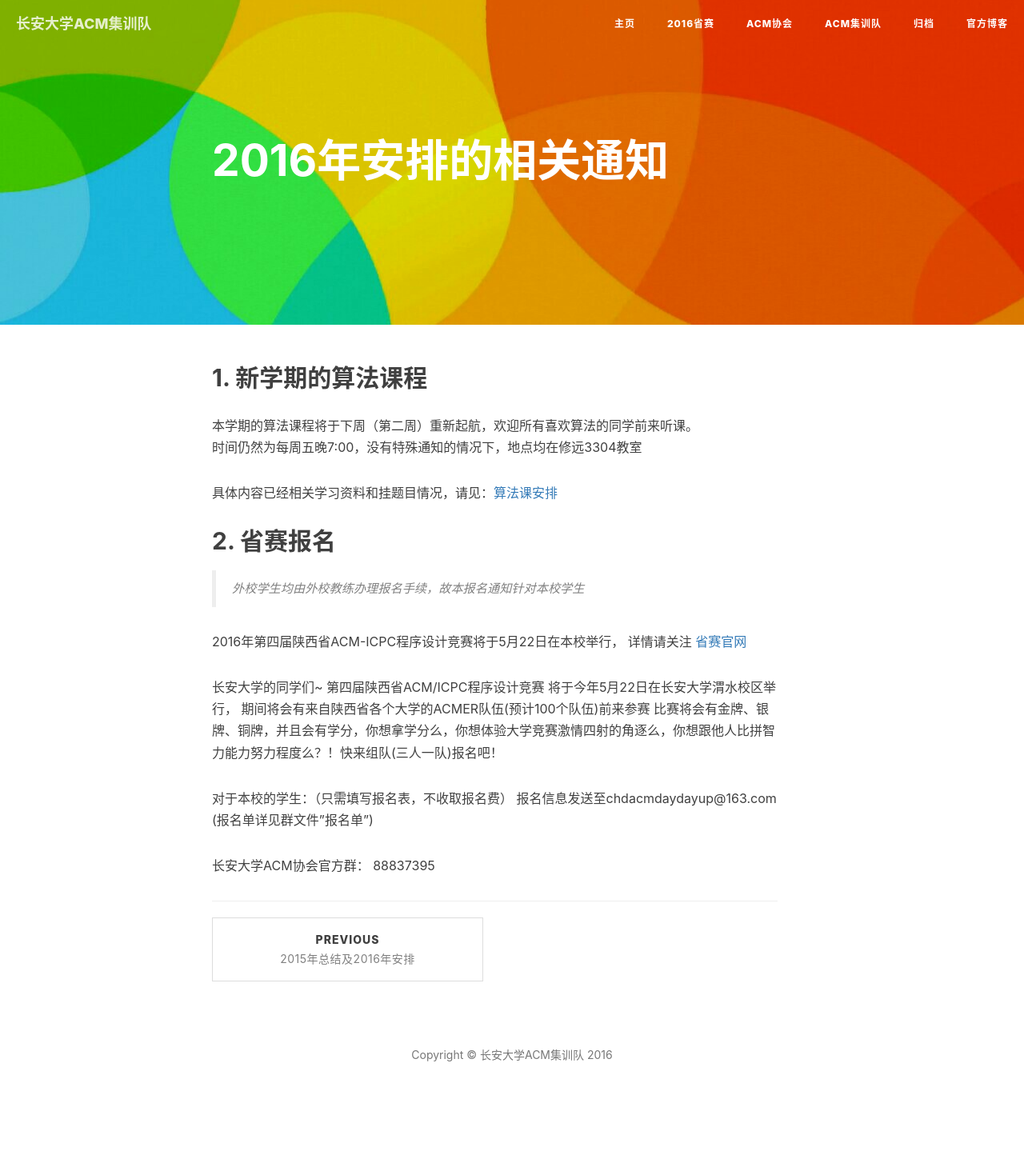
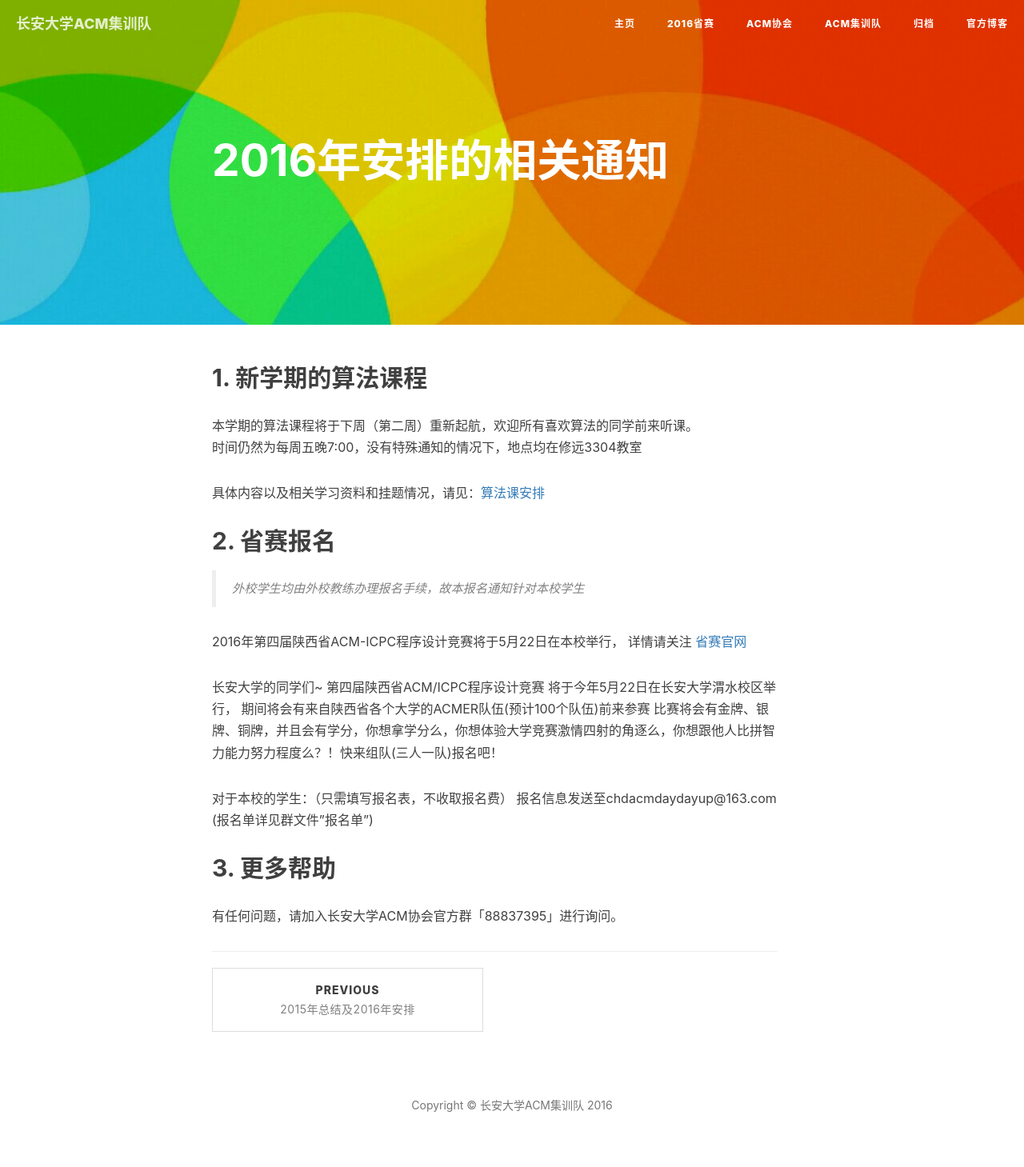
Before and after one commit to chdacm/chdacm.github.io, a Jekyll site: the page built from _posts/2016-03-05-xiangguantongzhi.md, in a window 1280 px wide. Shown: the whole page at 80% size. Built offline with Jekyll 4.4.1, drawn with Linux system fonts in a browser that asks for light colours; nearby versions of some CDN libraries; comment, search, counter and statistics services are not loaded; before the commit the page ends 1396 px from its top, so only the background shows below that.

Commit message:
Update post

```diff
--- a/_posts/2016-03-05-xiangguantongzhi.md
+++ b/_posts/2016-03-05-xiangguantongzhi.md
@@ -9,7 +9,7 @@ tags: 通知
 本学期的算法课程将于下周（第二周）重新起航，欢迎所有喜欢算法的同学前来听课。
 时间仍然为每周五晚7:00，没有特殊通知的情况下，地点均在修远3304教室
 
-具体内容已经相关学习资料和挂题目情况，请见：[算法课安排][1]
+具体内容以及相关学习资料和挂题情况，请见：[算法课安排][1]
 
 
 
@@ -27,7 +27,10 @@ tags: 通知
 对于本校的学生：（只需填写报名表，不收取报名费）
 报名信息发送至chdacmdaydayup@163.com (报名单详见群文件”报名单”)
 
-长安大学ACM协会官方群： 88837395
+
+## 3. 更多帮助
+
+有任何问题，请加入长安大学ACM协会官方群「88837395」进行询问。
 
 
   [1]: http://www.cnblogs.com/chdacm/p/5244568.html
```
